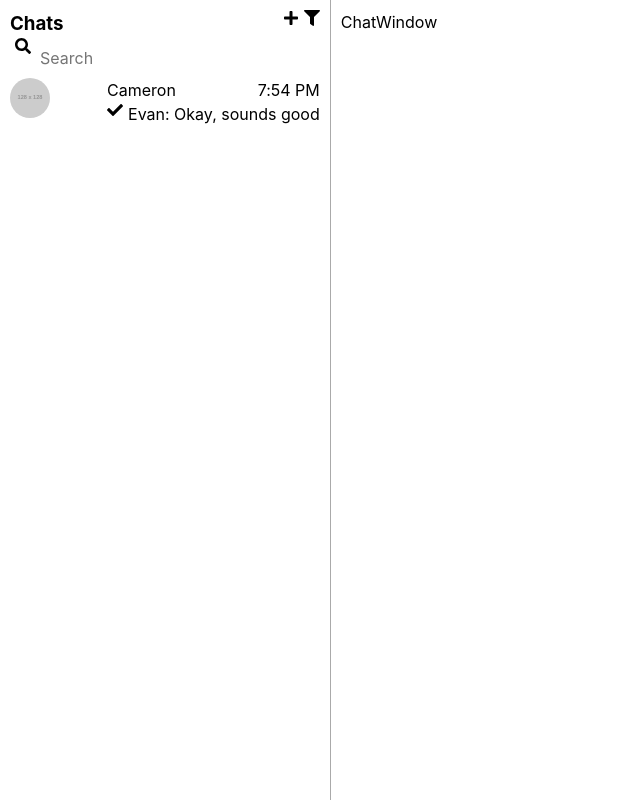
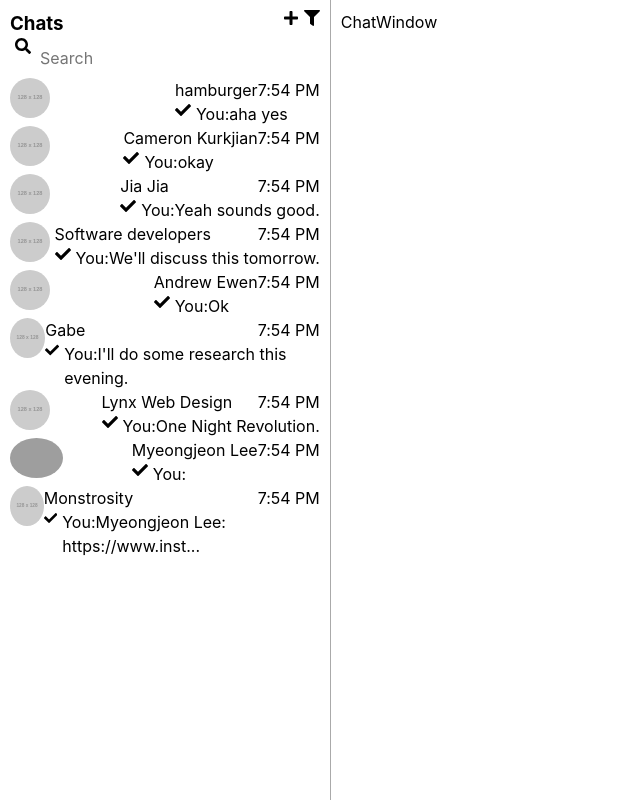
Before and after one commit to evanckennedy/wazzup, a React (Vite) app in the folder frontend/: page /chat in a window 1280 px wide. Shown: the whole page, without its empty margins (0-640 px from the left). Built offline with nearby package versions, Linux system fonts and the light colour scheme; grey boxes are pictures that could not be loaded.

Commit message:
pass fake data to chat item

```diff
--- a/frontend/src/components/ChatItem.jsx
+++ b/frontend/src/components/ChatItem.jsx
@@ -1,26 +1,29 @@
 import React from 'react'
 import { FaCheck } from 'react-icons/fa';
 
-function ChatItem() {
+function ChatItem({chat}) {
   return (
     <>
     <div className='flex justify-between'>
       <figure>
         <img
           className='chat-item-pfp'
-          src="https://via.placeholder.com/128"
-          alt=""
+          src={chat.avatar || 'https://via.placeholder.com/128'}
+          alt="avatar"
         />
       </figure>
-
       <div className='flex flex-column'>
         <div className='flex justify-between'>
-          <div>Cameron</div>
-          <p>7:54 PM</p>
+          <div>{chat.name}</div>
+          <p>{chat.lastMessageTime || '7:54 PM'}</p>
         </div>
         <div className='flex gap-5'>
           <FaCheck />
-          <p>Evan: Okay, sounds good</p>
+          <p>
+            <span>{chat.lastMessageSender || 'You'}</span>
+            :
+            <span>{chat.lastMessage}</span>
+          </p>
         </div>
       </div>
     </div>
--- a/frontend/src/components/ChatList.jsx
+++ b/frontend/src/components/ChatList.jsx
@@ -1,10 +1,12 @@
 import React from 'react'
 import ChatItem from './ChatItem'
 
-function ChatList() {
+function ChatList({chats}) {
   return (
     <div>
-      <ChatItem />
+      {chats.map((chat) => (
+        <ChatItem key={chat.id} chat={chat} />
+      ))}
     </div>
     /* overflow-y: auto for this section */
   )
--- a/frontend/src/components/ChatSidebar.jsx
+++ b/frontend/src/components/ChatSidebar.jsx
@@ -1,14 +1,26 @@
-import React from 'react'
+import React, { useState } from 'react'
 import ChatList from './ChatList'
 import ChatSearchBar from './ChatSearchBar'
 import ChatSidebarHeader from './ChatSidebarHeader'
 
 function ChatSidebar() {
+  const [chats, setChats] = useState([
+    { id: 1, name: 'hamburger', lastMessage: 'aha yes', lastMessageTime: '', lastMessageSender: '', avatar: '' },
+    { id: 2, name: 'Cameron Kurkjian', lastMessage: 'okay', lastMessageTime: '', lastMessageSender: '', avatar: '' },
+    { id: 3, name: 'Jia Jia', lastMessage: 'Yeah sounds good.', lastMessageTime: '', lastMessageSender: '', avatar: '' },
+    { id: 4, name: 'Software developers', lastMessage: 'We\'ll discuss this tomorrow.', lastMessageTime: '', lastMessageSender: '', avatar: '' },
+    { id: 5, name: 'Andrew Ewen', lastMessage: 'Ok', lastMessageTime: '', lastMessageSender: '', avatar: '' },
+    { id: 6, name: 'Gabe', lastMessage: 'I\'ll do some research this evening.', lastMessageTime: '', lastMessageSender: '', avatar: '' },
+    { id: 7, name: 'Lynx Web Design', lastMessage: 'One Night Revolution.', lastMessageTime: '', lastMessageSender: '', avatar: '' },
+    { id: 8, name: 'Myeongjeon Lee', lastMessage: '', lastMessageTime: '', lastMessageSender: '', avatar: 'avatar8.png' },
+    { id: 9, name: 'Monstrosity', lastMessage: 'Myeongjeon Lee: https://www.inst...', lastMessageTime: '', lastMessageSender: '', avatar: '' }
+  ]);
+
   return (
     <div className='chat-sidebar'>
       <ChatSidebarHeader />
       <ChatSearchBar />
-      <ChatList />
+      <ChatList chats={chats}/>
     </div>
   )
 }
```
